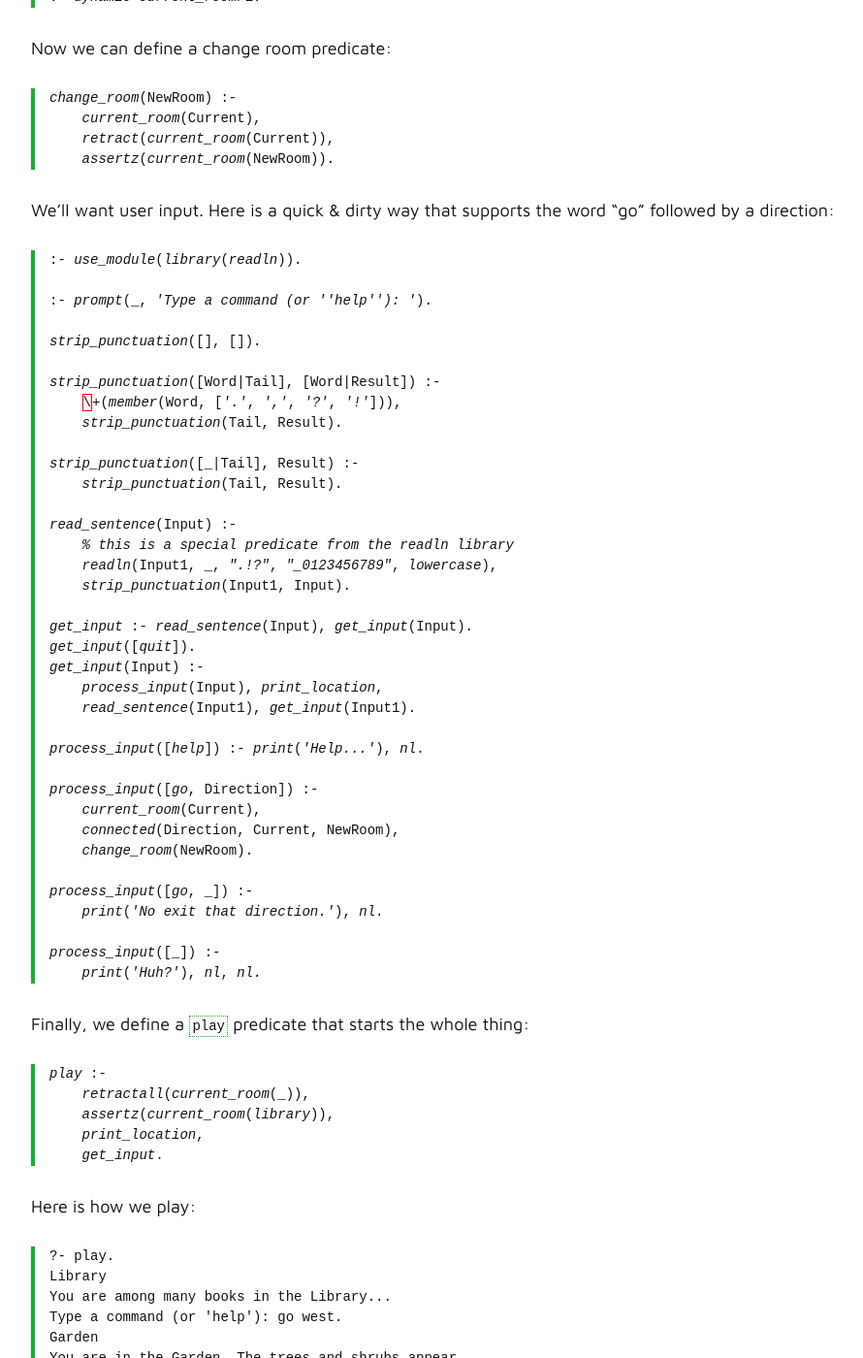
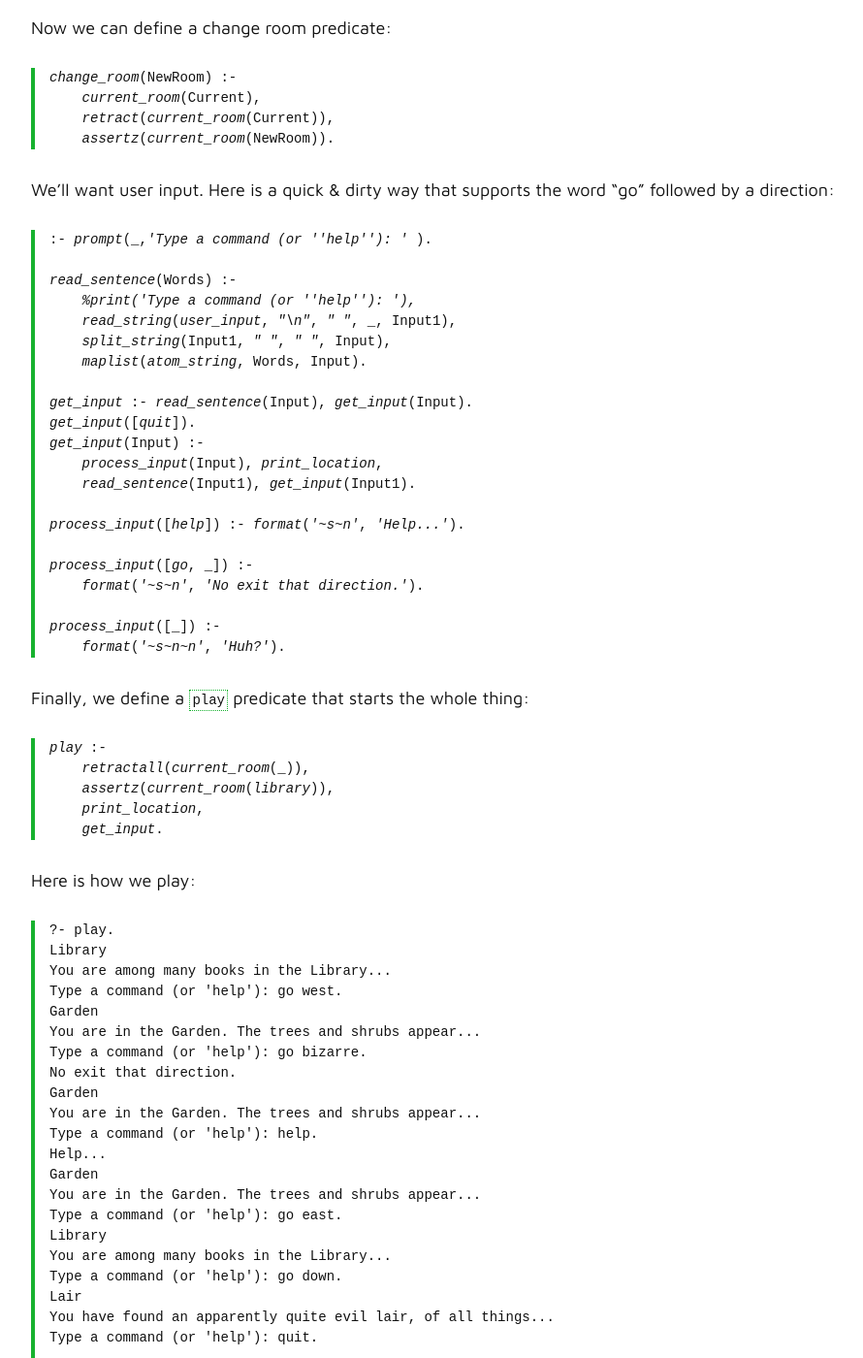
Before and after one commit to joshuaeckroth/csci431-website, a Jekyll site: the page built from notes/prolog-examples.md, in a window 1280 px wide and 1400 px high, scrolled down 12336 px. Shown: the whole window at 97% size, without its empty margins (183-1073 px from the left). Built offline with Jekyll 4.4.1, drawn with Linux system fonts in a browser that asks for light colours; some web fonts are replaced; some of the changed text lies outside the part shown.

Commit message:
Fixed prolog maze example to work with recent SWI Prolog

```diff
--- a/notes/prolog-examples.md
+++ b/notes/prolog-examples.md
@@ -582,8 +582,7 @@ printed:
 print_location :-
     current_room(Current),
     room(Current, Name, Description),
-    % nl means "newline"
-    print(Name), nl, print(Description), nl.
+    format('~s~n~s~n', [Name, Description]).
 ~~~
 
 This predicate requires that `current_room` is a predicate that gives
@@ -618,23 +617,13 @@ We'll want user input. Here is a quick & dirty way that supports the
 word "go" followed by a direction:
 
 ~~~ prolog
-:- use_module(library(readln)).
+:- prompt(_,'Type a command (or ''help''): ' ).
 
-:- prompt(_, 'Type a command (or ''help''): ').
-
-strip_punctuation([], []).
-
-strip_punctuation([Word|Tail], [Word|Result]) :-
-    \+(member(Word, ['.', ',', '?', '!'])),
-    strip_punctuation(Tail, Result).
-
-strip_punctuation([_|Tail], Result) :-
-    strip_punctuation(Tail, Result).
-
-read_sentence(Input) :-
-    % this is a special predicate from the readln library
-    readln(Input1, _, ".!?", "_0123456789", lowercase),
-    strip_punctuation(Input1, Input).
+read_sentence(Words) :-
+    %print('Type a command (or ''help''): '),
+    read_string(user_input, "\n", " ", _, Input1),
+    split_string(Input1, " ", " ", Input),
+    maplist(atom_string, Words, Input).
 
 get_input :- read_sentence(Input), get_input(Input).
 get_input([quit]).
@@ -642,18 +631,13 @@ get_input(Input) :-
     process_input(Input), print_location,
     read_sentence(Input1), get_input(Input1).
 
-process_input([help]) :- print('Help...'), nl.
-
-process_input([go, Direction]) :-
-    current_room(Current),
-    connected(Direction, Current, NewRoom),
-    change_room(NewRoom).
+process_input([help]) :- format('~s~n', 'Help...').
 
 process_input([go, _]) :-
-    print('No exit that direction.'), nl.
+    format('~s~n', 'No exit that direction.').
 
 process_input([_]) :-
-    print('Huh?'), nl, nl.
+    format('~s~n~n', 'Huh?').
 ~~~
 
 Finally, we define a `play` predicate that starts the whole thing:
```
